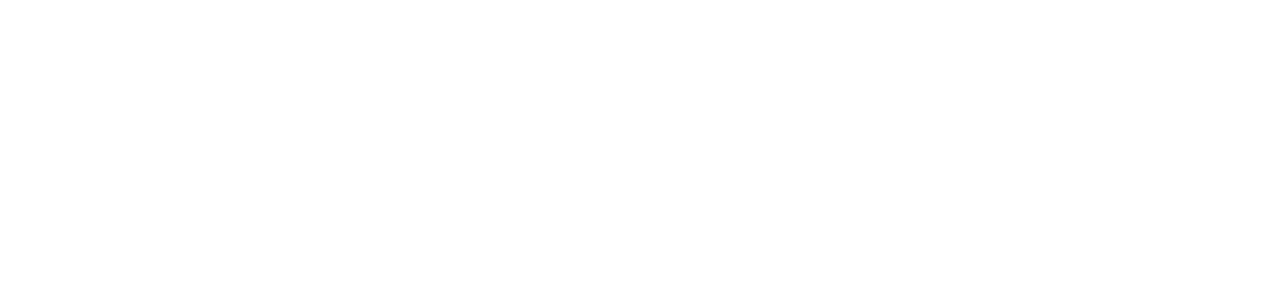
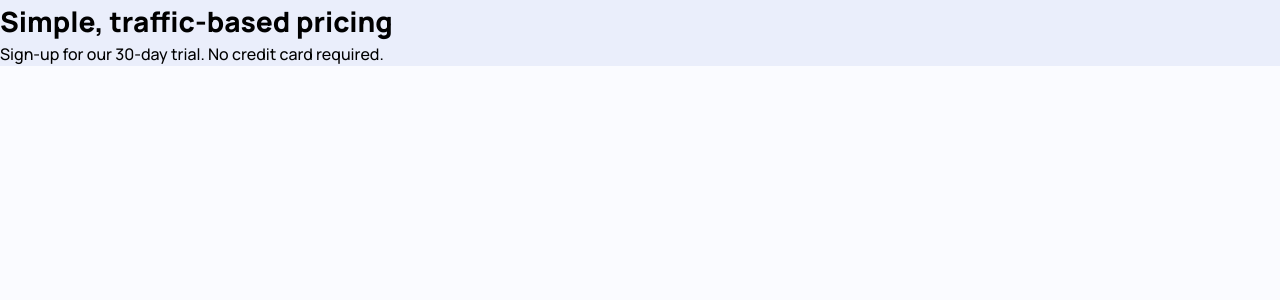
Before and after one commit to WAtuchei/FrontEndMentor-JS2-InteractivePricing, a React (Vite) app: page / in a window 1280 px wide. Shown: the top 300 px of the page. Built offline with nearby package versions, Linux system fonts and the light colour scheme.

Commit message:
Style: Page layout

```diff
--- a/src/App.css
+++ b/src/App.css
@@ -1,4 +1,6 @@
-html, body {
+html, body, main {
   min-width: 375px !important;
   min-height: 100dvh;
+  background-color: hsl(230, 100%, 99%);
+  font-family: 'Manrope', sans-serif;
 }
--- a/src/App.jsx
+++ b/src/App.jsx
@@ -1,11 +1,14 @@
 import './App.css'
+import Header from './assets/Header'
+import MainBody from './assets/MainBody'
 
 function App() {
 
   return (
-    <>
-
-    </>
+    <main className='w-full flex flex-col justify-center items-center'>
+      <Header />
+      <MainBody />
+    </main>
   )
 }
 export default App
--- a/src/assets/Header.jsx
+++ b/src/assets/Header.jsx
@@ -0,0 +1,18 @@
+import "../scss/header.scss"
+
+function Header() {
+   return (
+      <header className="w-full flex flex-1 items-center">
+         <div className="header-BG w-full h-full"></div>
+            <div className="w-full text-center">
+               <h1>
+                  Simple, traffic-based pricing
+               </h1>
+               <p>
+                  Sign-up for our 30-day trial. No credit card required.
+               </p>
+            </div>
+      </header>
+   )
+}
+export default Header
--- /dev/null
+++ b/src/assets/MainBody.jsx
@@ -0,0 +1,9 @@
+
+function MainBody() {
+   return (
+      <div className="container flex-1 bg-white">
+
+      </div>
+   )
+}
+export default MainBody
--- a/src/scss/_varibles.scss
+++ b/src/scss/_varibles.scss
@@ -0,0 +1,21 @@
+@import url('https://fonts.googleapis.com/css2?family=Manrope:wght@300;500;600;700;800&display=swap');
+
+// Varibles
+
+
+// Primary
+$SoftCyan: hsl(174, 77%, 80%); //full slide bar
+$StrongCyan: hsl(174, 86%, 45%); //slider BG
+$LightGrayishRed: hsl(14, 92%, 95%); //Discount BG
+$LightRed: hsl(15, 100%, 70%); //discount Text
+$PaleBlue: hsl(226, 100%, 87%); //CTA text
+
+// Neutral
+$VeryPaleBlue: hsl(230, 100%, 99%); //main BG
+$LightGrayishBlue: hsl(224, 65%, 95%); //empty slide bar
+$LightGrayishBlueToggle: hsl(223, 50%, 87%); //toggle BG
+$GrayishBlue: hsl(225, 20%, 60%); //text
+$DarkBlue: hsl(227, 35%, 25%); //text & CTA BG
+
+$Font: 'Manrope', sans-serif;
+$FontSize: 15px;
--- /dev/null
+++ b/src/scss/header.scss
@@ -0,0 +1,15 @@
+@import "varibles";
+
+header {
+   background-color: $LightGrayishBlue;
+
+   .header-BG {
+      position: absolute;
+      background: transparent url(../../public/images/pattern-circles.svg) no-repeat center center;
+   }
+
+   h1 {
+      font-size: 28px;
+      font-weight: 800;
+   }
+}
--- a/src/scss/reset.scss
+++ b/src/scss/reset.scss
@@ -1 +1,10 @@
 @import "varibles";
+
+*, html, body {
+   margin: 0;
+   padding: 0;
+   box-sizing: border-box;
+   scroll-behavior: smooth;
+   font-family: $Font;
+   font-size: $FontSize;
+}
```
Also changed, not shown: src/scss/mainBody.scss (added).
